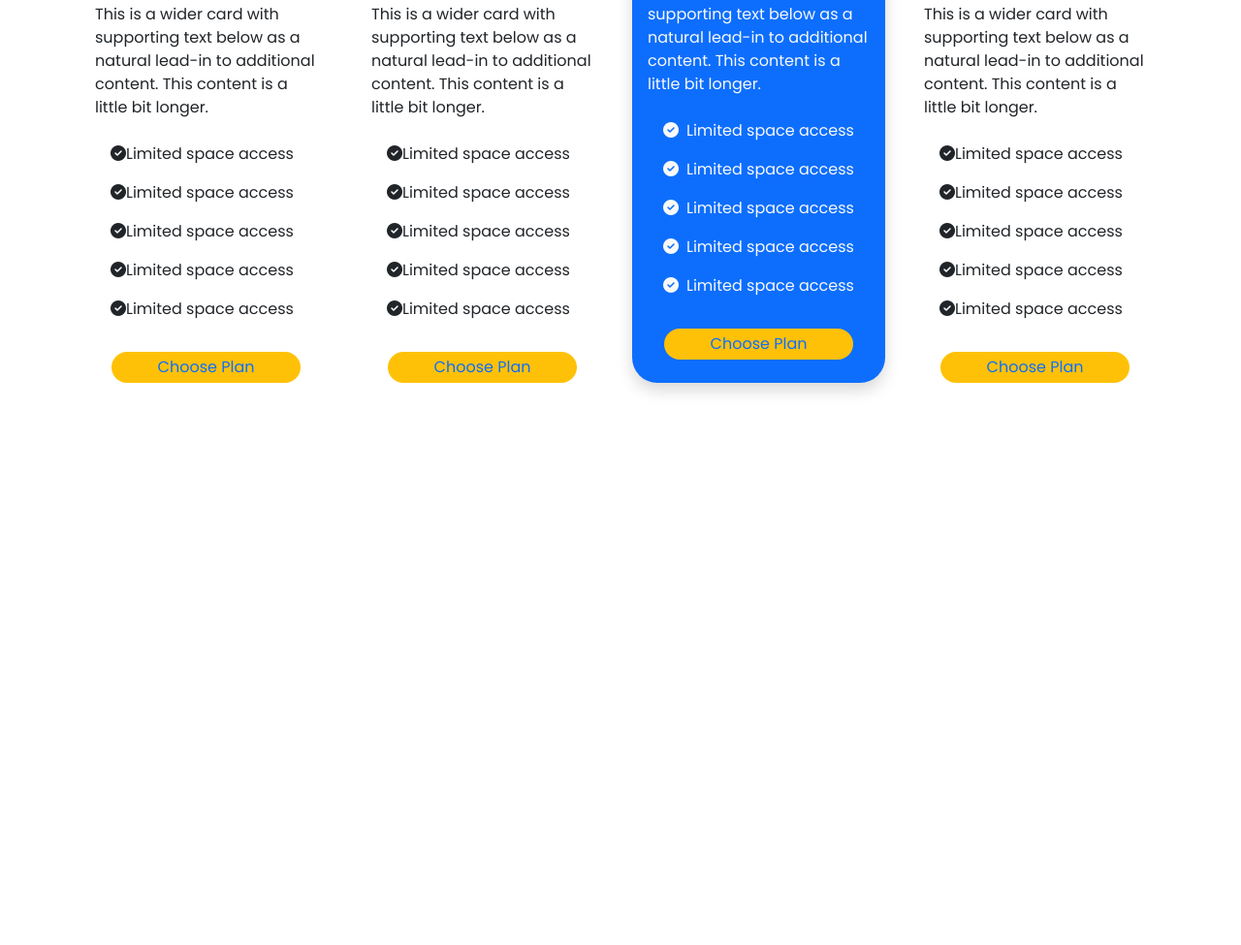
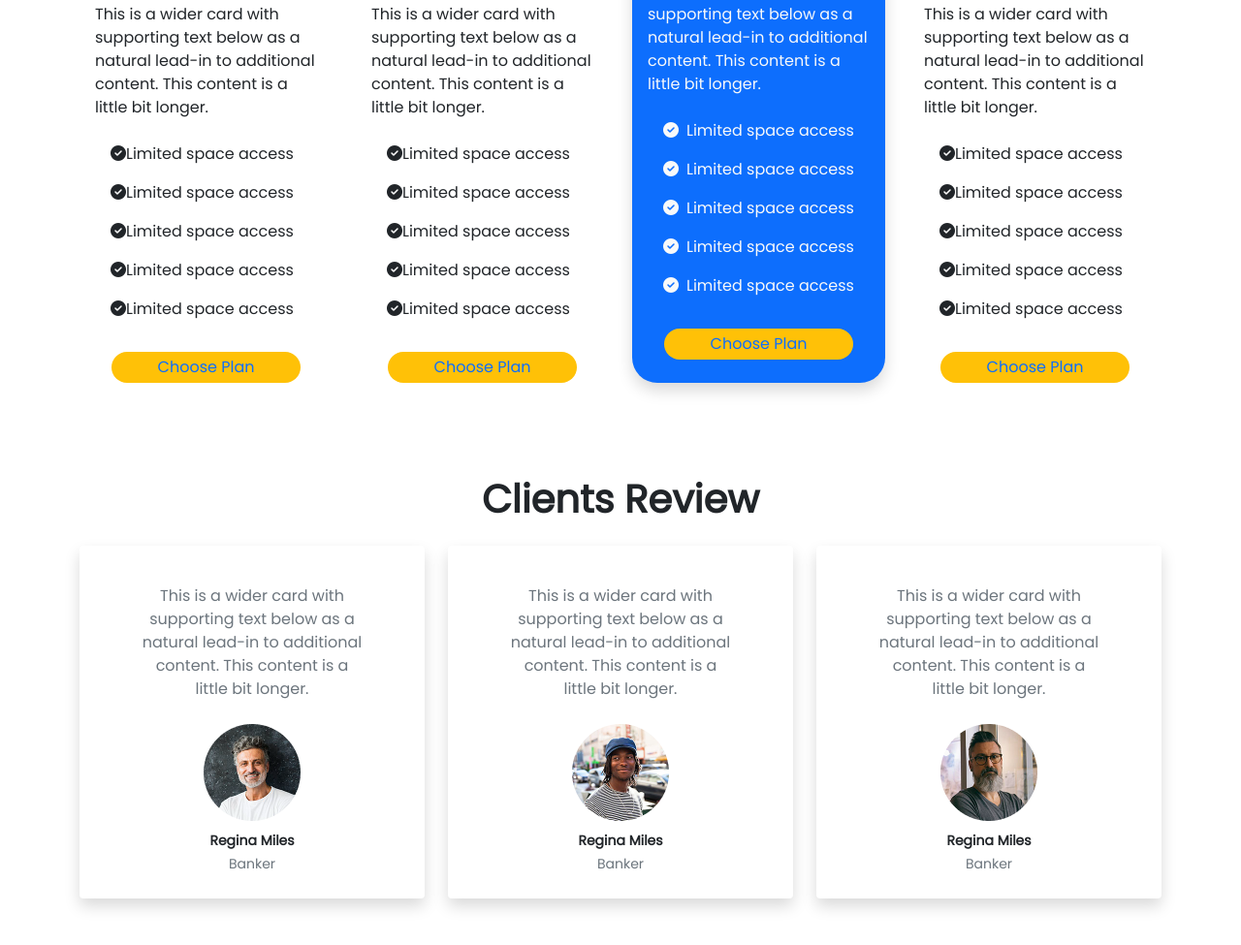
Before and after one commit to nafish08/creative-convention-center, a plain HTML site: page index.html in a window 1280 px wide. Shown: the part 1491-2466 px from the top of the page at 97% size. Before the commit the page ends 1982 px from the top, so only its background shows below. Drawn offline with nearby package versions, Linux system fonts and the light colour scheme.

Commit message:
Clients review section added

```diff
--- a/index.html
+++ b/index.html
@@ -131,7 +131,7 @@
         </article>
         <!-- Package Section -->
         <section class="container my-5">
-            <h1 class="text-center my-5">Our Packages</h1>
+            <h1 class="text-center fw-bold my-5">Our Packages</h1>
             <div class="row">
                 <div class="col-md-6 col-lg-3 pb-5">
                     <div class="card h-100 border-0 pt-5">
@@ -262,6 +262,60 @@
                 </div>
             </div>
         </section>
+        <!-- Clients Review -->
+        <section class="container mb-5">
+            <h1 class="text-center fw-bold my-4">Clients Review</h1>
+            <div class="row row-cols-1 row-cols-md-3 g-4">
+                <div class="col">
+                    <div class="card h-100 px-5 py-4 shadow border-0">
+                        <div class="card-body text-muted text-center">
+                            <p class="card-text">This is a wider card with supporting text below as a natural lead-in to
+                                additional content. This content is a little bit longer.</p>
+                        </div>
+                        <div class="m-auto py-2">
+                            <img src="images/person 2.png" class="mx-auto" width="100px" alt="...">
+                        </div>
+                        <div class="text-center">
+                            <small class="fw-bold">Regina Miles</small>
+                            <br>
+                            <small class="text-muted">Banker</small>
+                        </div>
+                    </div>
+                </div>
+                <div class="col">
+                    <div class="card h-100 px-5 py-4 shadow border-0">
+                        <div class="card-body text-muted text-center">
+                            <p class="card-text">This is a wider card with supporting text below as a natural lead-in to
+                                additional content. This content is a little bit longer.</p>
+                        </div>
+                        <div class="m-auto py-2">
+                            <img src="images/person 3.png" class="mx-auto" width="100px" alt="...">
+                        </div>
+                        <div class="text-center">
+                            <small class="fw-bold">Regina Miles</small>
+                            <br>
+                            <small class="text-muted">Banker</small>
+                        </div>
+                    </div>
+                </div>
+                <div class="col">
+                    <div class="card h-100 px-5 py-4 shadow border-0">
+                        <div class="card-body text-muted text-center">
+                            <p class="card-text">This is a wider card with supporting text below as a natural lead-in to
+                                additional content. This content is a little bit longer.</p>
+                        </div>
+                        <div class="m-auto py-2">
+                            <img src="images/person 1.png" class="mx-auto" width="100px" alt="...">
+                        </div>
+                        <div class="text-center">
+                            <small class="fw-bold">Regina Miles</small>
+                            <br>
+                            <small class="text-muted">Banker</small>
+                        </div>
+                    </div>
+                </div>
+            </div>
+        </section>
     </main>
     <!-- Main End -->
 
```
